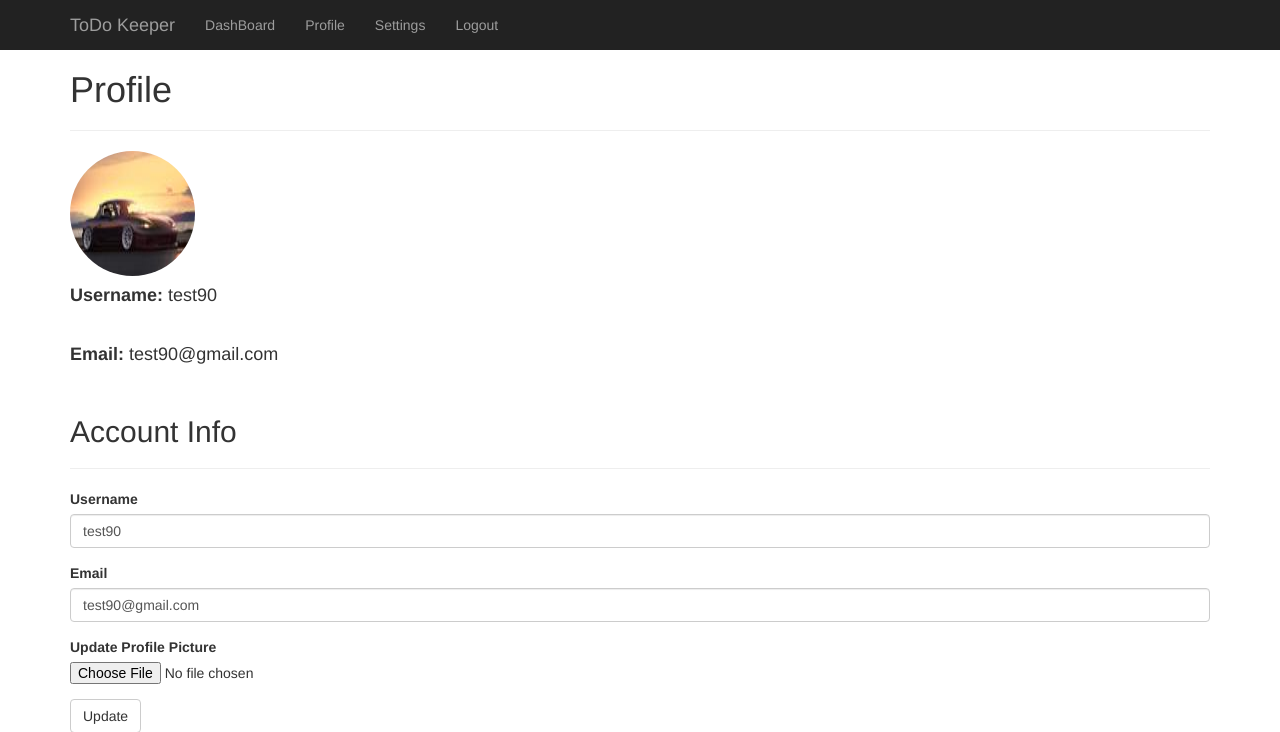
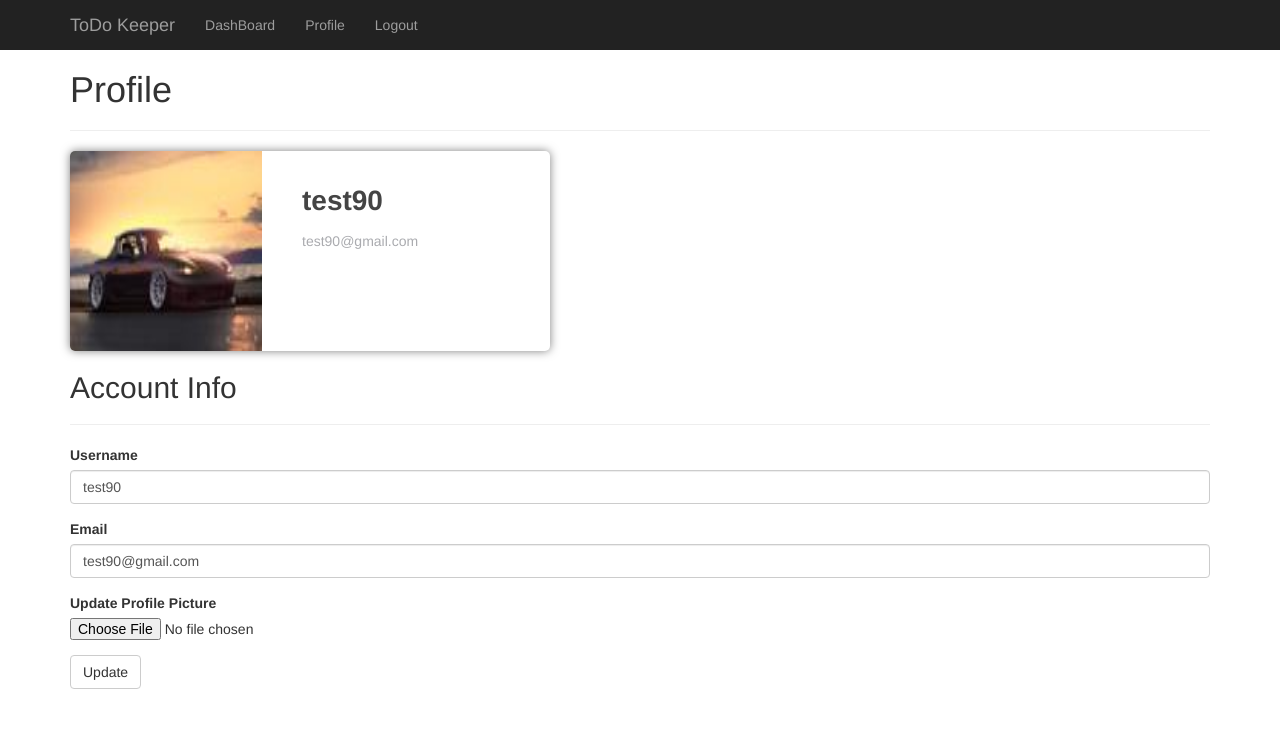
Before and after one commit to AbnerP/ToDo-Keeper, a Flask app: page /dashboard/profile in a window 1280 px wide. Shown: the top 732 px of the page. Run offline with Flask 2, Linux system fonts and the light colour scheme; a user stored in the database is signed in; some libraries are stand-ins or nearby versions.

Commit message:
updated profile page

```diff
--- a/app/models.py
+++ b/app/models.py
@@ -17,7 +17,6 @@ class User(UserMixin,db.Model): #Add UserMixin to DataBase Model
     security_answer_1 = db.Column(db.String(80))
     security_question_2 = db.Column(db.String(15))
     security_answer_2 = db.Column(db.String(80))
-    image_file = db.Column(db.String(20), nullable=False, default='default.jpg')
 
     tasks = db.relationship('Task',backref='creatorOfTask',lazy=True)
     #Task references actually model class
--- a/app/static/dashboard.css
+++ b/app/static/dashboard.css
@@ -103,3 +103,77 @@ body {
   display: inline-block;
   border-radius: 50%;
 }
+
+
+
+.container2{
+  width: 480px;
+  height: 200px;
+  background: #fff;
+  border-radius: 5px;
+  align-self: center;
+  box-shadow: 0 0 10px rgba(0,0,0,0.5);
+}
+
+.img-container{
+  width: 40%;
+  height: 100%;
+  float: left;
+  position: relative;
+}
+
+.img-container img{
+  width: 100%;
+  height: 100%;
+  border-top-left-radius: 5px;
+  border-bottom-left-radius: 5px;
+}
+
+.content{
+  width: 60%;
+  height: 100%;
+  float: left;
+  padding: 30px 40px;
+  box-sizing: border-box;
+}
+
+.head{
+  padding-bottom: 30px;
+}
+
+.head p{
+  font-size: 28px;
+  color: #444444;
+  font-weight: 600;
+}
+
+.head span{
+  color: #aaabaf;
+  font-size: 14px;
+}
+
+
+.floating-icon{
+  position: absolute;
+  width: 50px;
+  height: 50px;
+  top: 38%;
+  right: -5%;
+  background: #1DA1F2;
+  border-radius: 50%;
+  cursor: pointer;
+}
+
+.floating-icon .fa{
+  position: absolute;
+  left: 18px;
+  top: 15px;
+  color: #fff;
+  font-size: 20px;
+  transition: all 1s ease;
+}
+
+.floating-icon.active .fa{
+    transform: rotate(45deg);
+    transition: all 1s ease;
+}
--- a/app/templates/index.html
+++ b/app/templates/index.html
@@ -37,7 +37,7 @@
             {% if userStatus %}
               <li><a href="{{ url_for('dashboard') }}">DashBoard</a></li>
               <li><a href="/dashboard/profile">Profile</a></li>
-              <li><a href="/dashboard/settings">Settings</a></li>
+              <!--<li><a href="/dashboard/settings">Settings</a></li>-->
               <li><a href="{{ url_for('logout') }}">Logout</a></li>
             {% else %}
               <li class="active"><a href="/dashboard">Home</a></li>
--- a/app/templates/profile.html
+++ b/app/templates/profile.html
@@ -10,6 +10,7 @@ Profile
 
 {% block styles %}
 {{super()}}
+
 <link rel="stylesheet" href="{{url_for('.static', filename='dashboard.css')}}">
 {% endblock %}
 
@@ -17,9 +18,22 @@ Profile
 
     <div class="container">
         <h1>Profile</h1><hr>
-        <img style="border-radius: 100%;width: 125px;height: 125px;" src="{{ image_file }}">
-        <h4><strong>Username: </strong> {{ user.username }}</h4> <br>
-        <h4><strong>Email: </strong> {{ user.email }}</h4><br>
+        <!--<img style="border-radius: 100%;width: 125px;height: 125px;" src="{{ image_file }}">-->
+        <div class="wrapper">
+          <div class="container2">
+            <div class="img-container">
+              <img src="{{ image_file }}" alt="default.png">
+            </div>
+            <div class="content">
+              <div class="head">
+                  <p>{{ user.username }}</p>
+                  <span>{{ user.email }}</span>
+              </div>
+            </div>
+          </div>
+        </div>
+        <!--<h4><strong>Username: </strong> </h4> <br>
+        <h4><strong>Email: </strong> {{ user.email }}</h4><br>-->
         <form class="form-signin" method="POST" action="" enctype="multipart/form-data">
           <h2 class="form-signin-heading">Account Info</h2>
           <hr>
```
Also changed, not shown: app/templates/dashboard.html (+28 -5 lines), app/templates/task.html (+0 -7 lines), app/routes.py (line endings or trailing spaces), app/static/profile_pics/1a46583d56a4c57a.jpg (added), app/users.db.
